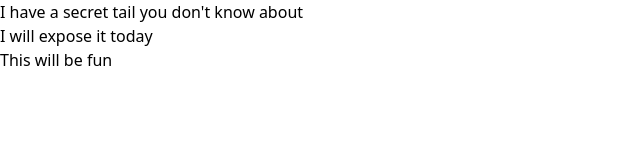
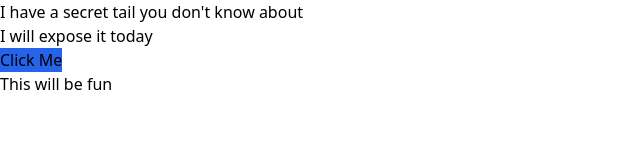
Before and after one commit to smsaky/TailwindCSS, a plain HTML site: page index.html in a window 1280 px wide. Shown: the whole page, without its empty margins (0-640 px from the left). Drawn offline with nearby package versions, Linux system fonts and the light colour scheme.

Commit message:
Update index.html

```diff
--- a/index.html
+++ b/index.html
@@ -12,6 +12,7 @@
     <!-- Tailwind CSS (www.tailwindcss.com) is also a CSS Framework Platform.  -->
     <h1>I have a secret tail you don't know about</h1>
     <h3>I will expose it today</h3>
+    <button class="bg-blue-600">Click Me</button>
     <p>This will be fun</p>
 </body>
 </html>
```
